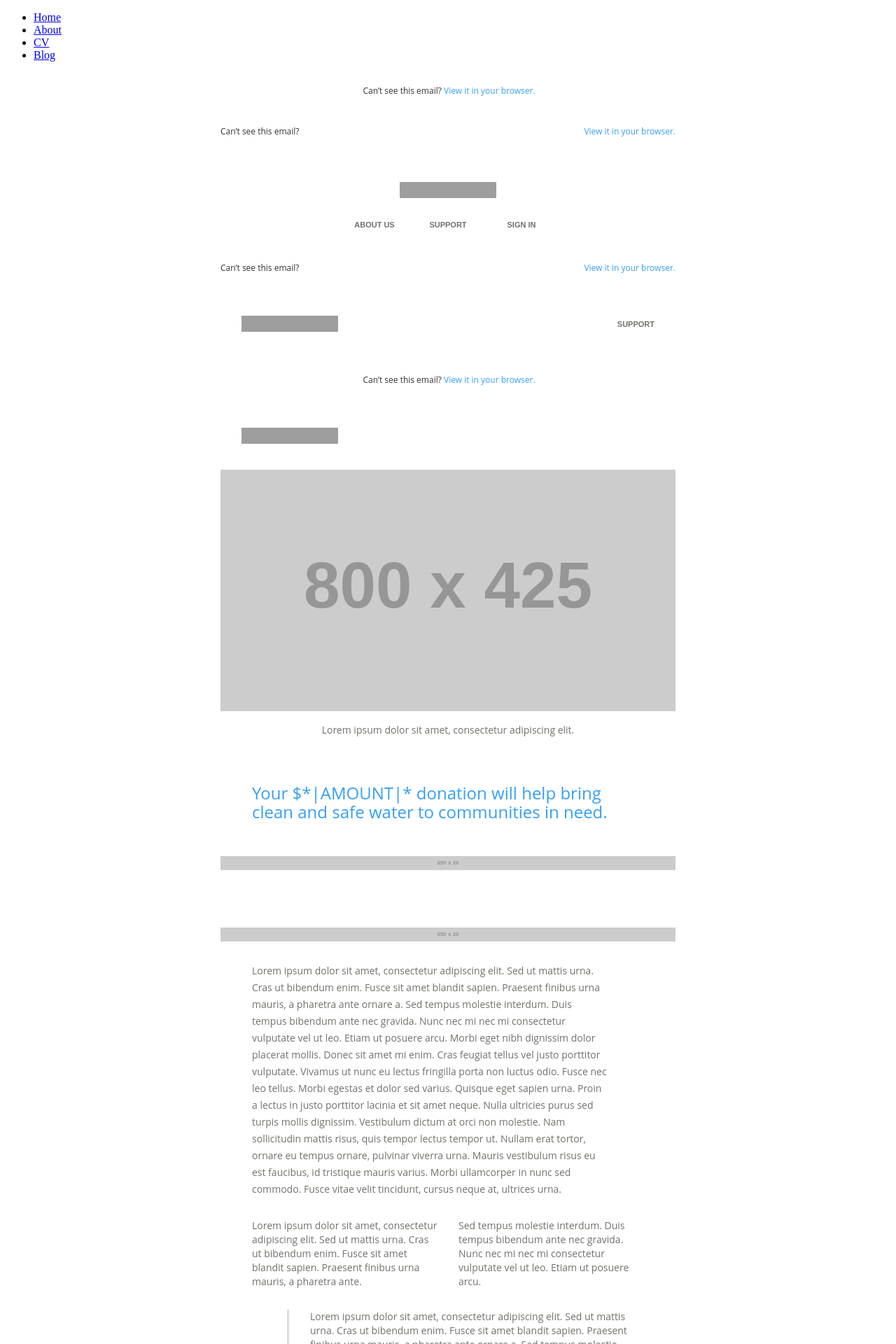
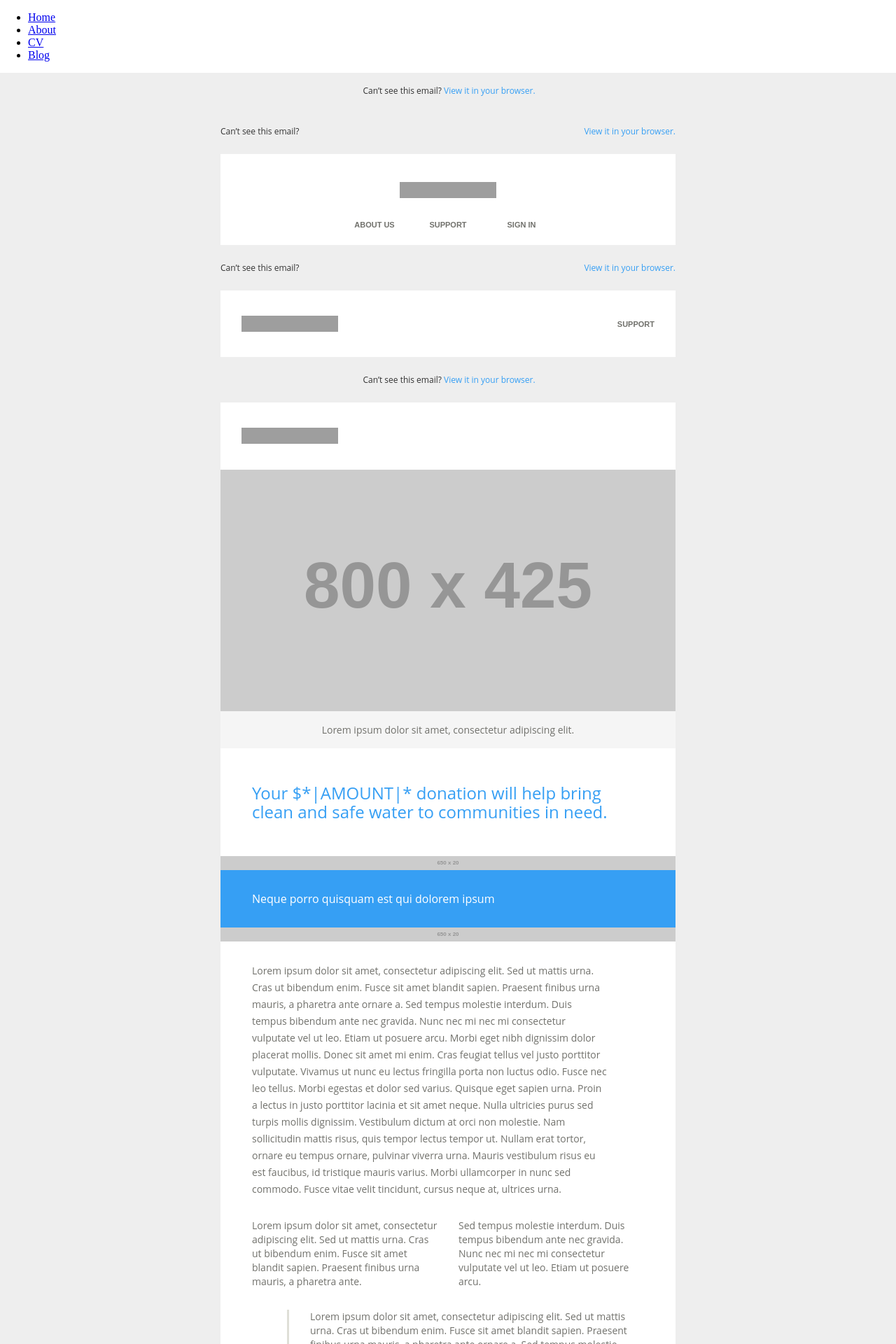
Before and after one commit to alysonnakamura/puddle-for-email, a Jekyll site: the page built from docs/index.html, in a window 1280 px wide. Shown: the top 1920 px of the page at 70% size. Built offline with Jekyll 4.4.1, drawn with Linux system fonts in a browser that asks for light colours; grey boxes are pictures that could not be loaded.

Commit message:
Update builder.html

```diff
--- a/docs/_layouts/builder.html
+++ b/docs/_layouts/builder.html
@@ -4,6 +4,7 @@
 			<title>{{ page.title }}</title>
 			 <link rel="stylesheet" href="{{ "/css/syntax.css" | prepend: site.baseurl }}" />
 			 <link rel="stylesheet" href="{{ "/css/styles.css" | prepend: site.baseurl }}" />
+			 <link rel="stylesheet" href="{{ "/css/email-styles.css" | prepend: site.baseurl }}" />
 		</head>
 		<body>
 			<nav>
```
